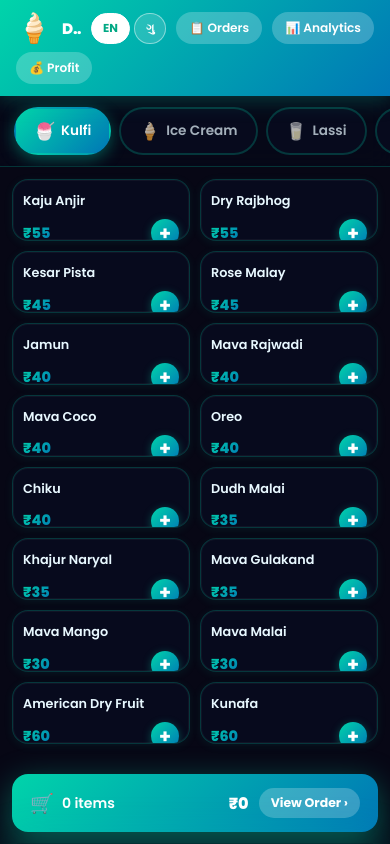
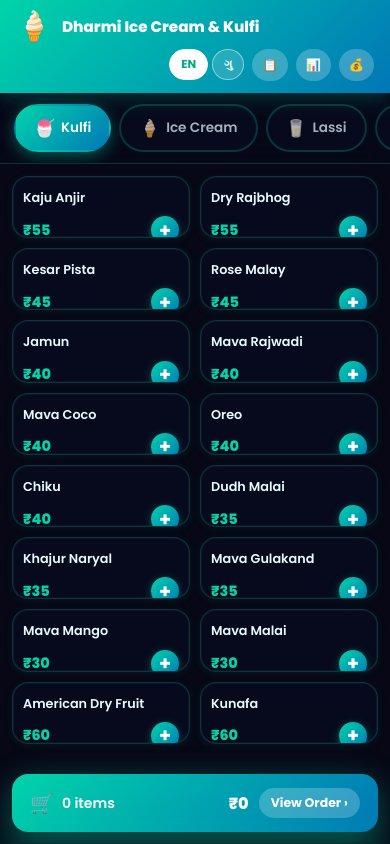
Before and after one commit to Seema2211/dharmi, a website: page public/index.html in a window 390 px wide. Drawn offline with Linux system fonts and the light colour scheme.

Commit message:
Added UI changes

```diff
--- a/public/index.html
+++ b/public/index.html
@@ -17,6 +17,7 @@
       <div class="header-title">Dharmi Ice Cream &amp; Kulfi</div>
       <div class="header-sub" data-i18n="tagline">Fresh &amp; Delicious Every Day</div>
     </div>
+    <div class="header-actions">
       <div class="lang-switch">
         <button class="lang-btn" data-lang="en" onclick="setLang('en')">EN</button>
         <button class="lang-btn" data-lang="gu" onclick="setLang('gu')">ગુ</button>
@@ -24,6 +25,7 @@
       <a class="orders-link" href="/orders.html">📋 <span data-i18n="ordersLink">Orders</span></a>
       <a class="orders-link" href="/analytics.html">📊 <span data-i18n="analyticsLink">Analytics</span></a>
       <a class="orders-link" href="/profit.html">💰 <span data-i18n="profitLink">Profit</span></a>
+    </div>
   </header>
 
   <div class="app">
--- a/public/style.css
+++ b/public/style.css
@@ -78,6 +78,13 @@ body {
   font-size: 0.68rem;
   opacity: 0.85;
   margin-top: 1px;
+}
+
+.header-actions {
+  display: flex;
+  align-items: center;
+  gap: 8px;
+  flex-shrink: 0;
 }
 
 .orders-link {
@@ -273,10 +280,7 @@ body {
 .item-price {
   font-size: 0.9rem;
   font-weight: 800;
-  background: var(--grad);
-  -webkit-background-clip: text;
-  -webkit-text-fill-color: transparent;
-  background-clip: text;
+  color: var(--pink);
 }
 
 .item-plus {
@@ -440,10 +444,7 @@ body {
 .total-val {
   font-size: 1.4rem;
   font-weight: 800;
-  background: var(--grad);
-  -webkit-background-clip: text;
-  -webkit-text-fill-color: transparent;
-  background-clip: text;
+  color: var(--pink);
 }
 
 .btn-place {
@@ -596,6 +597,14 @@ body {
   .header-sub { display: none; }
   .header-title { font-size: 0.95rem; }
   .header { flex-wrap: wrap; row-gap: 8px; }
+  .header-actions {
+    flex-basis: 100%;
+    justify-content: flex-end;
+    flex-wrap: wrap;
+    row-gap: 6px;
+  }
+  .orders-link span { display: none; }
+  .orders-link { padding: 7px 10px; }
 
   /* Order panel → bottom sheet */
   .order-panel {
```
Lines whose indentation alone changed are shown as unchanged.
